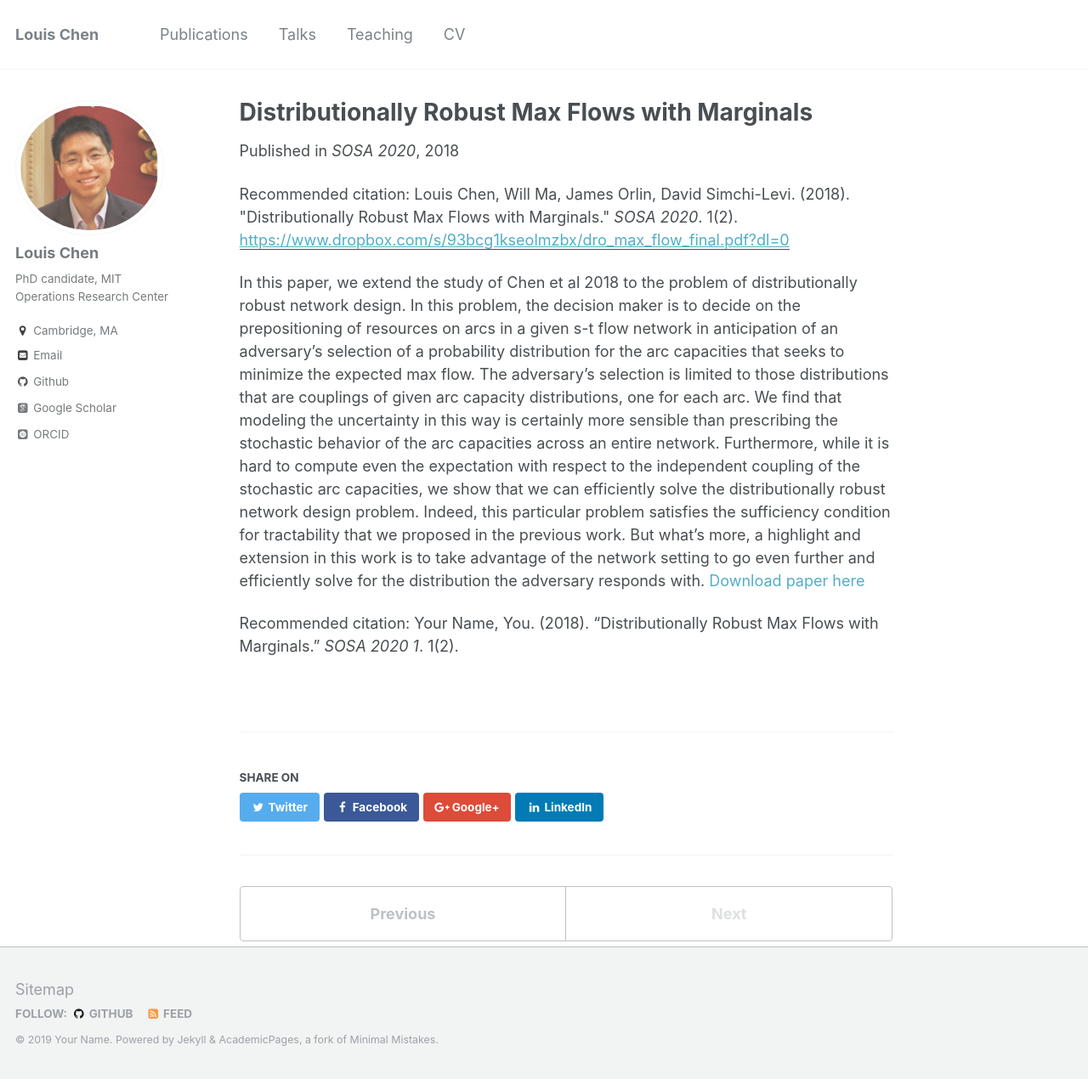
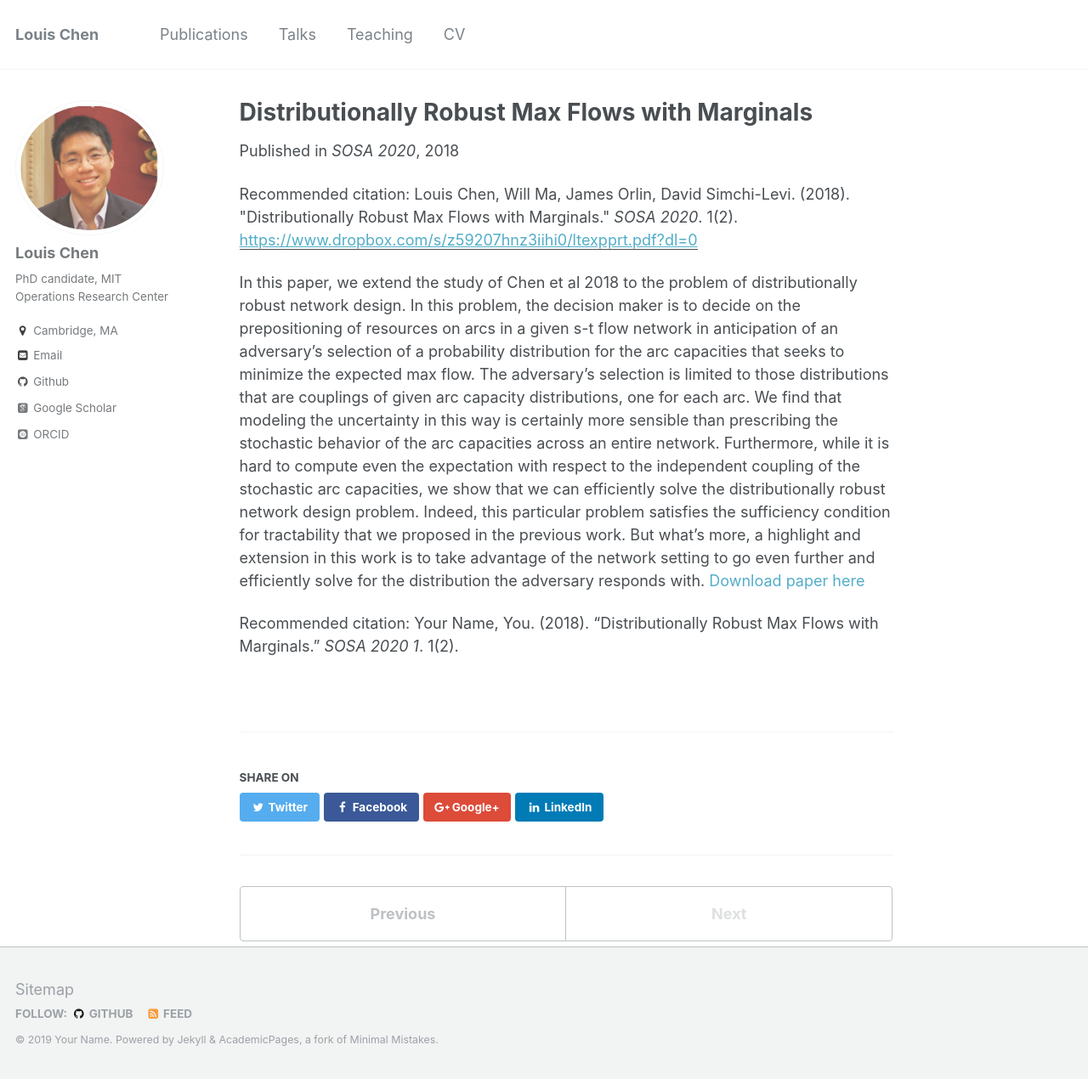
Before and after one commit to LouisLChen/LouisLChen.github.io, a Jekyll site: the page built from _publications/2010-10-01-paper-title-number-2.md, in a window 1280 px wide and 1270 px high. Shown: the whole window at 85% size. Built offline with Jekyll 4.4.1, drawn with Linux system fonts in a browser that asks for light colours; some web fonts are replaced; some of the changed lines change nothing that is shown.

Commit message:
Update 2010-10-01-paper-title-number-2.md

```diff
--- a/_publications/2010-10-01-paper-title-number-2.md
+++ b/_publications/2010-10-01-paper-title-number-2.md
@@ -6,10 +6,10 @@
  over the set of s-t cuts, which we show can be found efficiently.'
 date: 2018-10-01
 venue: 'SOSA 2020'
-paperurl: 'https://www.dropbox.com/s/93bcg1kseolmzbx/dro_max_flow_final.pdf?dl=0'
+paperurl: 'https://www.dropbox.com/s/z59207hnz3iihi0/ltexpprt.pdf?dl=0'
 citation: 'Louis Chen, Will Ma, James Orlin, David Simchi-Levi. (2018). &quot;Distributionally Robust Max Flows with Marginals.&quot; <i>SOSA 2020</i>. 1(2).'
 ---
 In this paper, we extend the study of Chen et al 2018 to the problem of distributionally robust network design. In this problem, the decision maker is to decide on the prepositioning of resources on arcs in a given s-t flow network in anticipation of an adversary's selection of a probability distribution for the arc capacities that seeks to minimize the expected max flow. The adversary's selection is limited to those distributions that are couplings of given arc capacity distributions, one for each arc. We find that modeling the uncertainty in this way is certainly more sensible than prescribing the stochastic behavior of the arc capacities across an entire network. Furthermore, while it is hard to compute even the expectation with respect to the independent coupling of the stochastic arc capacities, we show that we can efficiently solve the distributionally robust network design problem. Indeed, this particular problem satisfies the sufficiency condition for tractability that we proposed in the previous work. But what's more, a highlight and extension in this work is to take advantage of the network setting to go even further and efficiently solve for the distribution the adversary responds with.
-[Download paper here](https://www.dropbox.com/s/93bcg1kseolmzbx/dro_max_flow_final.pdf?dl=0)
+[Download paper here](https://www.dropbox.com/s/z59207hnz3iihi0/ltexpprt.pdf?dl=0)
 
 Recommended citation: Your Name, You. (2018). "Distributionally Robust Max Flows with Marginals." <i>SOSA 2020  1</i>. 1(2).
```
